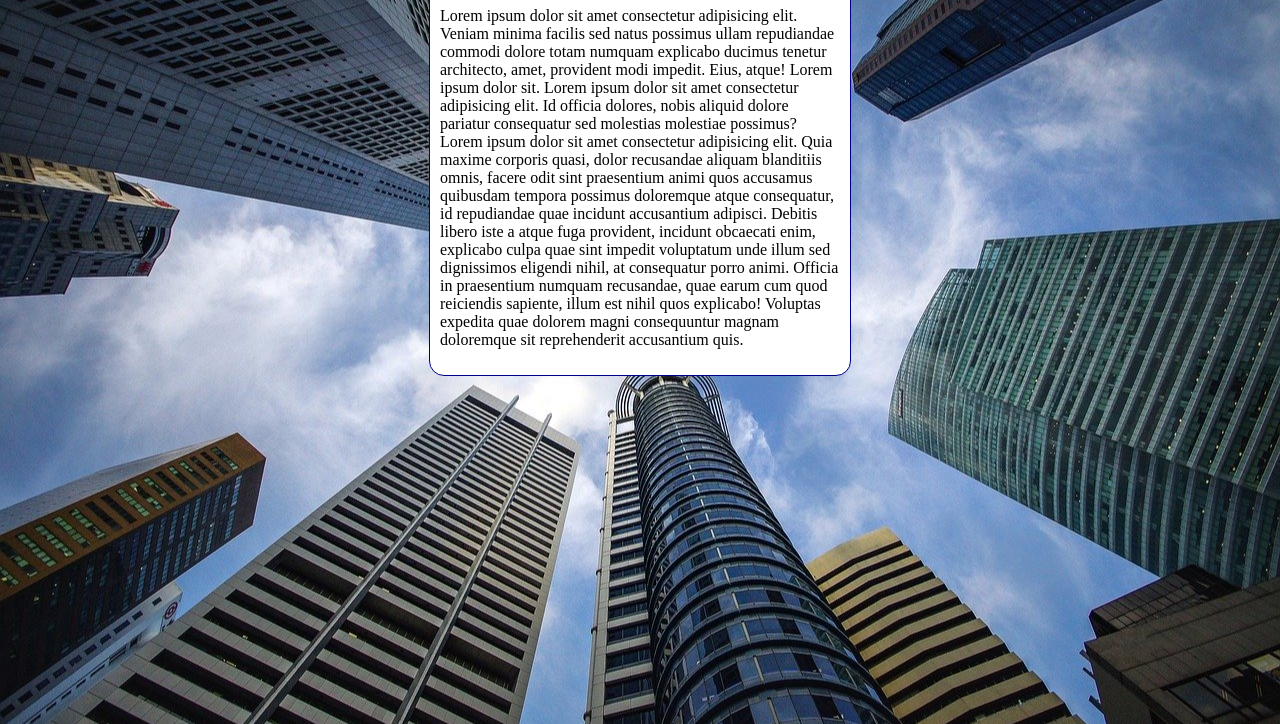
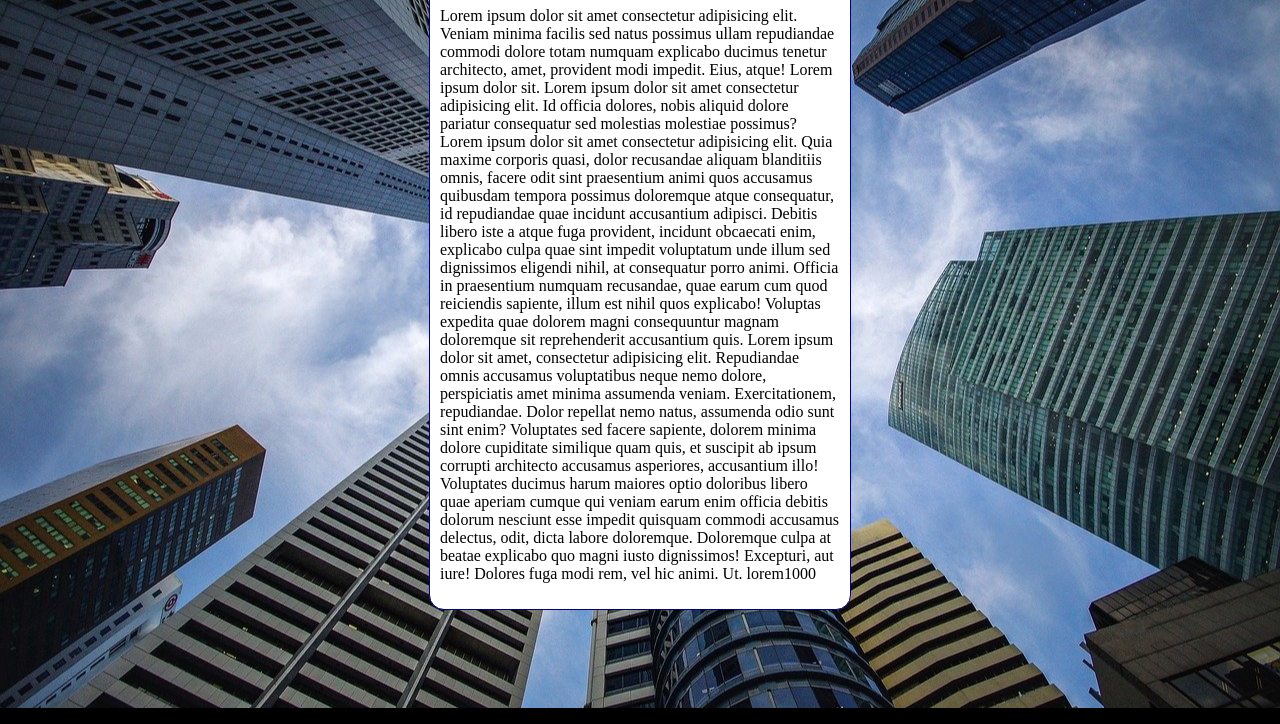
Before and after one commit to JoaoVitorAntunesPereira/exercicios, a plain HTML site: page ex001/fundo006.html in a window 1280 px wide. Shown: the part 92-816 px from the top of the page. Drawn offline with Linux system fonts and the light colour scheme.

Commit message:
Update fundo006.html

```diff
--- a/ex001/fundo006.html
+++ b/ex001/fundo006.html
@@ -7,16 +7,21 @@
     <title>Document</title>
     <style>
         body{
-            height: 100vh;
+          /*   height: 100vh;
             background-color: black;
             background-image: url(imagens/wallpaper002.jpg);
             background-position: center center;
-            background-repeat: no-repeat;
+            background-repeat: repeat-y;
+            background-size: cover;
+            background-attachment: fixed; */
+            /*Shorthand - background
+            color > image > position > repeat > [size] > attachment*/
+            background: black url(imagens/wallpaper002.jpg) center center no-repeat fixed;
             background-size: cover;
         }
         main{
             background-color: white;
-            width: 400px;
+            max-width: 400px;
             padding: 10px;
             margin: auto;
             border: 1px solid darkblue;
@@ -28,6 +33,7 @@
     <main>
         <h1>Teste de Imagem de Fundo</h1>
         <p>Lorem ipsum dolor sit amet consectetur adipisicing elit. Veniam minima facilis sed natus possimus ullam repudiandae commodi dolore totam numquam explicabo ducimus tenetur architecto, amet, provident modi impedit. Eius, atque! Lorem ipsum dolor sit. Lorem ipsum dolor sit amet consectetur adipisicing elit. Id officia dolores, nobis aliquid dolore pariatur consequatur sed molestias molestiae possimus? Lorem ipsum dolor sit amet consectetur adipisicing elit. Quia maxime corporis quasi, dolor recusandae aliquam blanditiis omnis, facere odit sint praesentium animi quos accusamus quibusdam tempora possimus doloremque atque consequatur, id repudiandae quae incidunt accusantium adipisci. Debitis libero iste a atque fuga provident, incidunt obcaecati enim, explicabo culpa quae sint impedit voluptatum unde illum sed dignissimos eligendi nihil, at consequatur porro animi. Officia in praesentium numquam recusandae, quae earum cum quod reiciendis sapiente, illum est nihil quos explicabo! Voluptas expedita quae dolorem magni consequuntur magnam doloremque sit reprehenderit accusantium quis.
+        Lorem ipsum dolor sit amet, consectetur adipisicing elit. Repudiandae omnis accusamus voluptatibus neque nemo dolore, perspiciatis amet minima assumenda veniam. Exercitationem, repudiandae. Dolor repellat nemo natus, assumenda odio sunt sint enim? Voluptates sed facere sapiente, dolorem minima dolore cupiditate similique quam quis, et suscipit ab ipsum corrupti architecto accusamus asperiores, accusantium illo! Voluptates ducimus harum maiores optio doloribus libero quae aperiam cumque qui veniam earum enim officia debitis dolorum nesciunt esse impedit quisquam commodi accusamus delectus, odit, dicta labore doloremque. Doloremque culpa at beatae explicabo quo magni iusto dignissimos! Excepturi, aut iure! Dolores fuga modi rem, vel hic animi. Ut. lorem1000
         </p>
     </main>
 </body>
```
